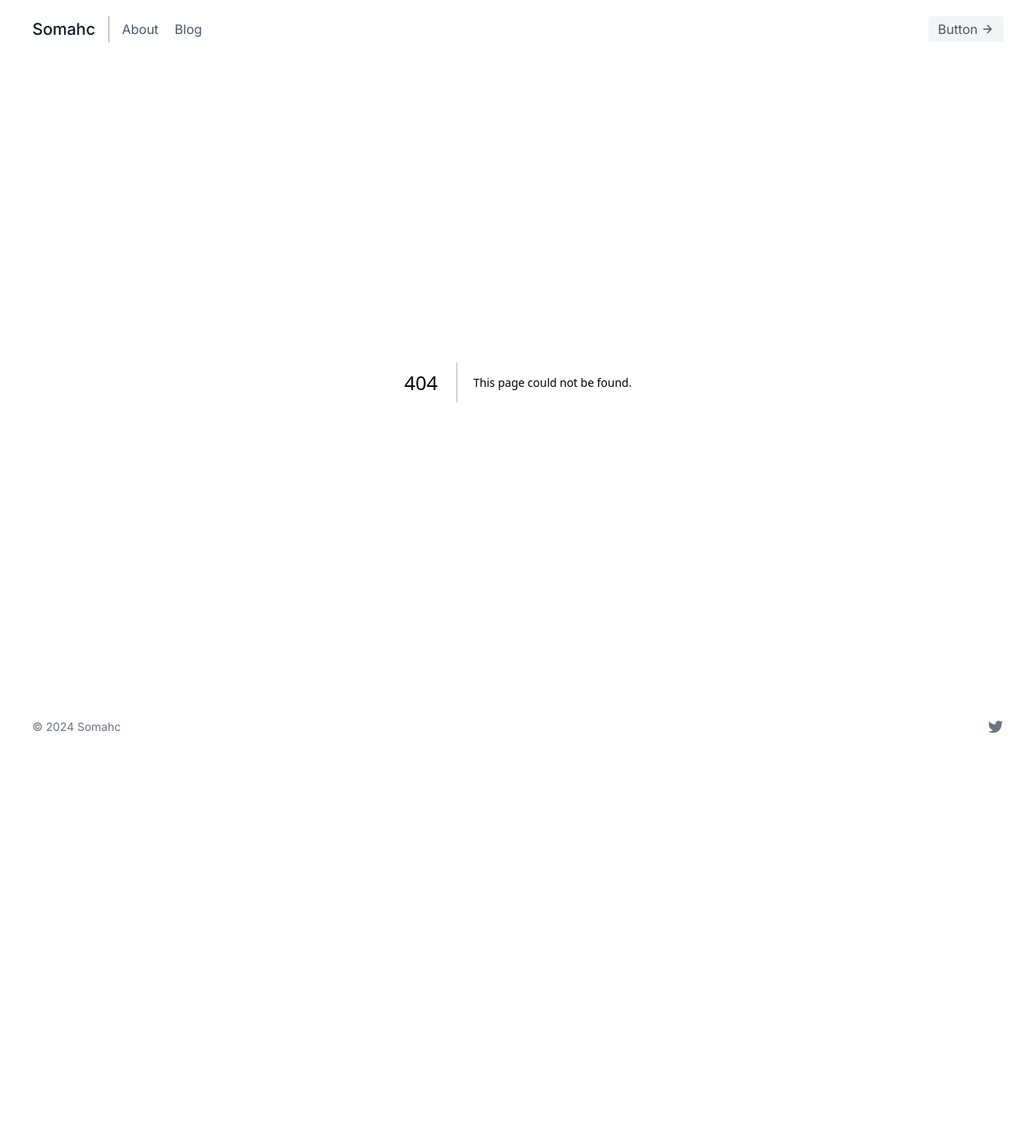
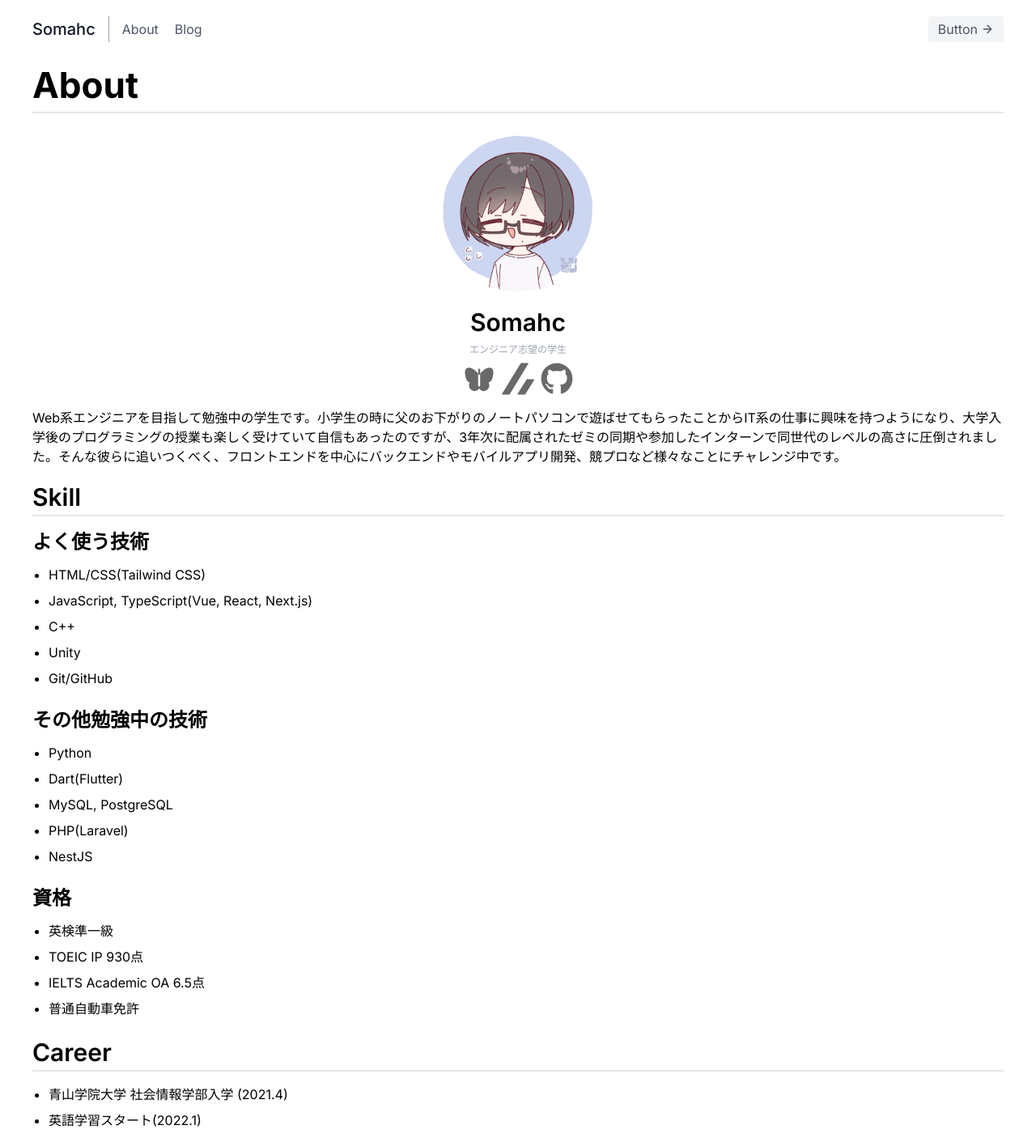
Before and after one commit to Somahc/nextjs-portfolio, a Next.js app: page /about in a window 1280 px wide. Before the commit this address had no page. Shown: the top 1406 px of the page at 81% size. Before the commit the page ends 924 px from the top, so only its background shows below. Built offline with nearby package versions, Linux system fonts and the light colour scheme.

Commit message:
Aboutページほぼ完成

```diff
--- a/package.json
+++ b/package.json
@@ -12,6 +12,7 @@
     "next": "14.1.0",
     "react": "^18",
     "react-dom": "^18",
+    "react-icons": "^5.0.1",
     "remark": "^15.0.1",
     "remark-html": "^16.0.1"
   },
--- /dev/null
+++ b/src/app/about/page.tsx
@@ -0,0 +1,70 @@
+import React from 'react'
+import profilePic from '../../../src/public/profile_pic.png';
+import Image from "next/image";
+import { PiButterflyFill } from "react-icons/pi";
+import { SiZenn } from "react-icons/si";
+import { FaGithub } from "react-icons/fa";
+
+
+
+export const Page = () => {
+  return (
+    <main>
+        <h1 className="text-6xl font-bold border-b-2">About</h1>
+        <Image
+            className="mx-auto rounded-full py-5"
+            src={profilePic}
+            alt="プロフィール写真"
+            width={200}
+            height={200}
+        />
+        <p className="text-center text-3xl font-semibold pb-2">Somahc</p>
+        <p className="text-center text-xs text-gray-400 pb-2">エンジニア志望の学生</p>
+        <div className="flex justify-center text-2xl pb-4">
+            <a href="https://bsky.app/profile/s1greni.bsky.social"><PiButterflyFill className="mr-2 hover:fill-blue-400 duration-300" size={40} color={'#696969'} /></a>
+            <a href="https://zenn.dev/somahc"><SiZenn className="mr-2 hover:fill-blue-400 duration-300" size={40} color={'#696969'} /></a>
+            <a href="https://github.com/Somahc"><FaGithub className="hover:fill-blue-400 duration-300" size={40} color={'#696969'} /></a>
+        </div>
+        <p className="pb-5">Web系エンジニアを目指して勉強中の学生です。小学生の時に父のお下がりのノートパソコンで遊ばせてもらったことからIT系の仕事に興味を持つようになり、大学入学後のプログラミングの授業も楽しく受けていて自信もあったのですが、3年次に配属されたゼミの同期や参加したインターンで同世代のレベルの高さに圧倒されました。そんな彼らに追いつくべく、フロントエンドを中心にバックエンドやモバイルアプリ開発、競プロなど様々なことにチャレンジ中です。</p>
+
+        <h2 className="text-3xl font-semibold border-b-2 pb-1 mb-4">Skill</h2>
+        <h3 className="text-2xl font-semibold mb-3">よく使う技術</h3>
+        <ul className="list-disc mb-6">
+            <li className="ml-5 mb-2">HTML/CSS(Tailwind CSS)</li>
+            <li className="ml-5 mb-2">JavaScript, TypeScript(Vue, React, Next.js)</li>
+            <li className="ml-5 mb-2">C++</li>
+            <li className="ml-5 mb-2">Unity</li>
+            <li className="ml-5 mb-2">Git/GitHub</li>
+        </ul>
+        <h3 className="text-2xl font-semibold mb-3">その他勉強中の技術</h3>
+        <ul className="list-disc mb-6">
+            <li className="ml-5 mb-2">Python</li>
+            <li className="ml-5 mb-2">Dart(Flutter)</li>
+            <li className="ml-5 mb-2">MySQL, PostgreSQL</li>
+            <li className="ml-5 mb-2">PHP(Laravel)</li>
+            <li className="ml-5 mb-2">NestJS</li>
+        </ul>
+        <h3 className="text-2xl font-semibold mb-3">資格</h3>
+        <ul className="list-disc mb-6">
+            <li className="ml-5 mb-2">英検準一級</li>
+            <li className="ml-5 mb-2">TOEIC IP 930点</li>
+            <li className="ml-5 mb-2">IELTS Academic OA 6.5点</li>
+            <li className="ml-5 mb-2">普通自動車免許</li>
+        </ul>
+
+        <h2 className="text-3xl font-semibold border-b-2 pb-1 mb-4">Career</h2>
+        <ul className="list-disc mb-6">
+            <li className="ml-5 mb-2">青山学院大学 社会情報学部入学 (2021.4)</li>
+            <li className="ml-5 mb-2">英語学習スタート(2022.1)</li>
+            <li className="ml-5 mb-2">ゼミ配属・株式会社ハウコレにてVueフロントエンドエンジニアとして長期インターン開始(2023.4)</li>
+            <li className="ml-5 mb-2">DMM Group、Sansan株式会社にて短期インターン参加(2023.8)</li>
+            <li className="ml-5 mb-2">カナダ・トロントのヨーク大学へ8ヶ月の交換留学(2023.8 - 2024.4)</li>
+        </ul>
+
+        <h2 className="text-3xl font-semibold border-b-2 pb-1 mb-4">好きなこと</h2>
+        <p className="mb-8">昔からガジェット関連は好きで、今度自作キーボードに挑戦してみようと企んでいます。趣味としてエレキギターと自然言語学習（もちろんプログラミング言語も！）を楽しんでいます。言語学習は英語を中心に勉強してきましたが、最近は韓国語の勉強にもチャレンジしています。現在のマイブームは少し前に買った一眼レフです。</p>
+    </main>
+  )
+}
+
+export default Page;
--- /dev/null
+++ b/src/app/blog/page.tsx
@@ -0,0 +1,9 @@
+import React from 'react'
+
+export const Page = () => {
+  return (
+    <div>Blog page</div>
+  )
+}
+
+export default Page;
--- a/src/app/layout.tsx
+++ b/src/app/layout.tsx
@@ -6,6 +6,7 @@ import Container from "@/app/_components/container";
 
 
 import "./globals.css";
+import Link from "next/link";
 
 const inter = Inter({ subsets: ["latin"] });
 
@@ -63,12 +64,12 @@ export default function RootLayout({
           <Container>
             <header className="text-gray-600 body-font">
               <div className="container mx-auto flex flex-wrap py-5 flex-col md:flex-row items-center">
-                <a className="flex title-font font-medium items-center text-gray-900 mb-4 md:mb-0">
+                <Link href="/" className="flex title-font font-medium items-center text-gray-900 mb-4 md:mb-0">
                   <span className="text-xl">Somahc</span>
-                </a>
+                </Link>
                 <nav className="md:mr-auto md:ml-4 md:py-1 md:pl-4 md:border-l md:border-gray-400	flex flex-wrap items-center text-base justify-center">
-                  <a className="mr-5 hover:text-gray-900">About</a>
-                  <a className="mr-5 hover:text-gray-900">Blog</a>
+                  <Link href="/about" className="mr-5 hover:text-gray-900">About</Link>
+                  <Link href="/blog" className="mr-5 hover:text-gray-900">Blog</Link>
                 </nav>
                 <button className="inline-flex items-center bg-gray-100 border-0 py-1 px-3 focus:outline-none hover:bg-gray-200 rounded text-base mt-4 md:mt-0">Button
                   <svg fill="none" stroke="currentColor" stroke-linecap="round" stroke-linejoin="round" stroke-width="2" className="w-4 h-4 ml-1" viewBox="0 0 24 24">
--- a/src/app/page.tsx
+++ b/src/app/page.tsx
@@ -16,10 +16,11 @@ export default function Index() {
     <main>
 
         <Image
-          className="px-5"
+          className="px-5 py-5"
           src={homeImage}
           alt="ホーム写真"
         />
+        <p className="text-right">「世界の女王マリア大聖堂」カナダ・モントリオールにて撮影</p>
         {/* <Intro /> */}
         {/* <HeroPost
           title={heroPost.title}
```
Also changed, not shown: src/public/profile_pic.png (added), 1 other file (tests, documents, lock files or other folders).
